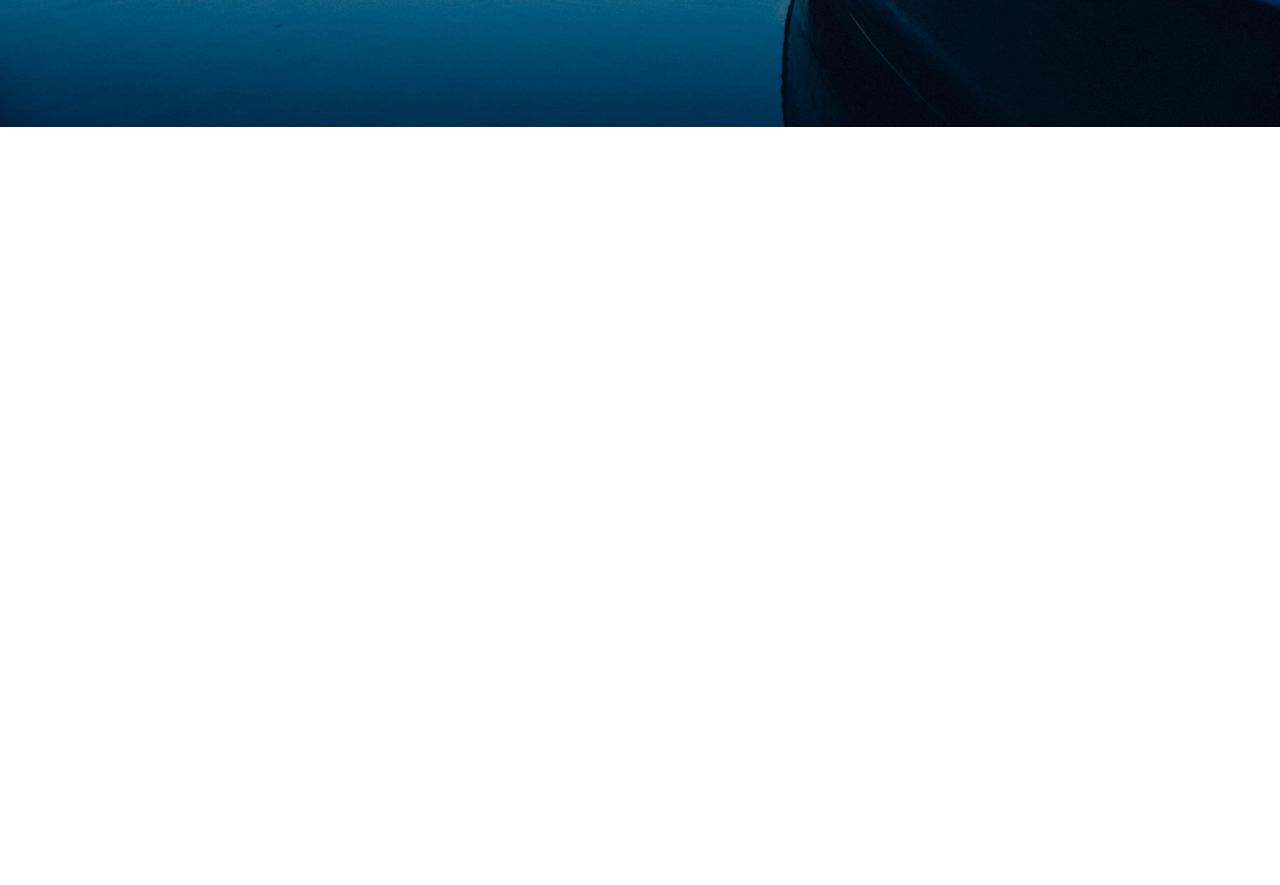
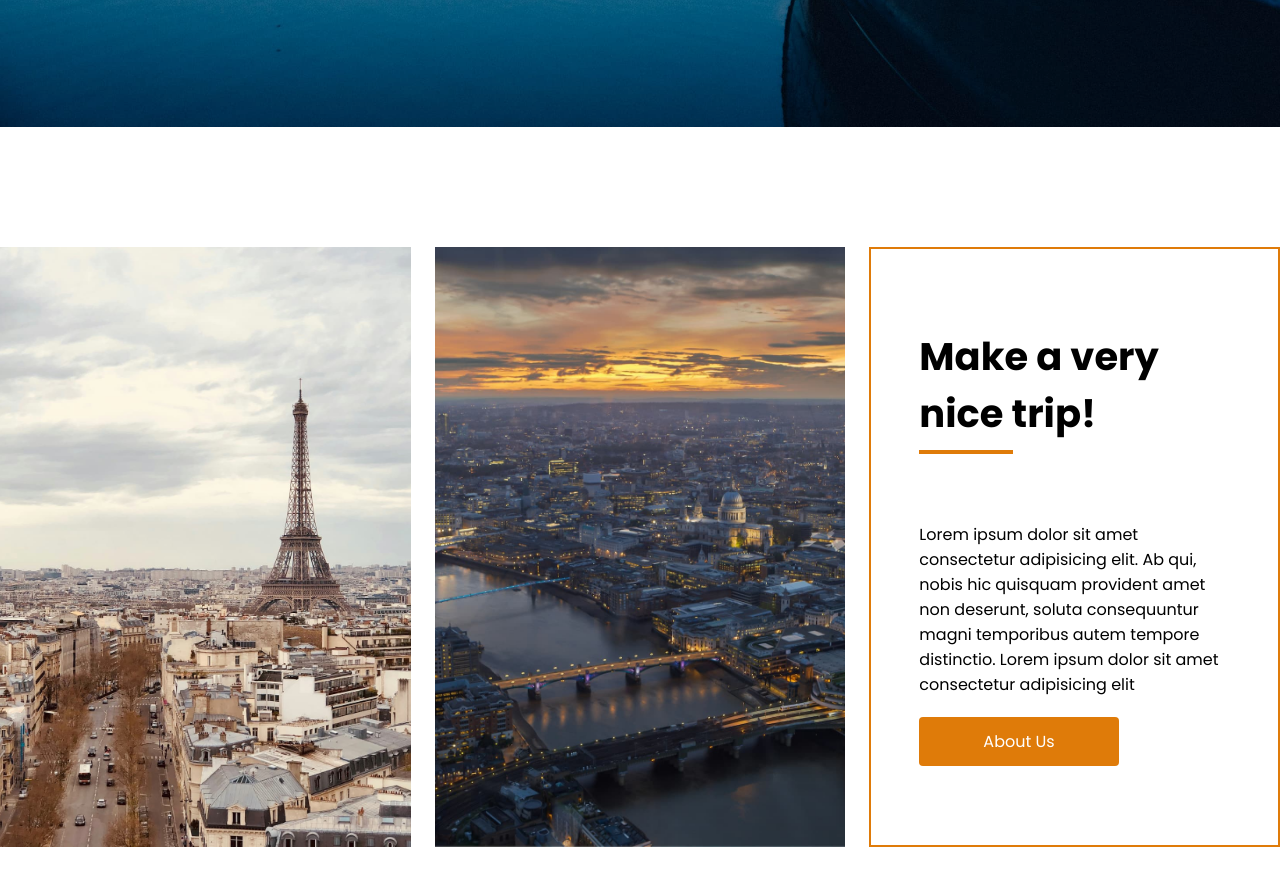
Before and after one commit to CauaLima17/simple-react-landing-page, a React (Vite) app: page / in a window 1280 px wide. Shown: the part 800-1685 px from the top of the page. Before the commit the page ends 927 px from the top, so only its background shows below. Built offline with nearby package versions, Linux system fonts and the light colour scheme.

Commit message:
adicionado about us section + novas fotos

```diff
--- /dev/null
+++ b/src/components/AboutSection/AboutSection.css
@@ -0,0 +1,81 @@
+.about-us {
+  display: flex;
+  flex-wrap: wrap;
+  max-width: 1400px;
+  margin: 0 auto;
+  gap: 24px;
+  padding: 120px 0;
+}
+
+.about-us > .flex-item {
+  position: relative;
+  height: 600px;
+  flex: 1 1 400px;
+  transition: .3s;
+}
+
+.city-trip {
+  height: 100%;
+  object-fit: cover;
+  transition: .3s;
+}
+
+.city-name {
+  display: flex;
+  justify-content: center;
+  align-items: center;
+  top: 0;
+  left: 0;
+  position: absolute;
+  width: 100%;
+  height: 100%;
+  opacity: 0;
+  color: #fff;
+  text-align: center;
+  font-size: 2.4rem;
+  transition: .3s;
+}
+
+.city-name:hover {
+  opacity: 1;
+  backdrop-filter: brightness(0.5);
+}
+
+section.about {
+  display: flex;
+  flex-direction: column;
+  justify-content: center;
+  padding: 24px 48px;
+  border: 2px solid #DF7B09;
+  gap: 20px;
+}
+
+section.about h1 {
+  font-size: 2.4rem;
+  margin-bottom: 48px;
+}
+
+section.about h1::after {
+  display: block;
+  margin-top: 8px;
+  content: '';
+  width: 30%;
+  height: 4px;
+  background-color: #DF7B09;
+}
+
+.about-btn {
+  border: none;
+  border-radius: 4px;
+  cursor: pointer;
+  color: #fff;
+  background-color: #DF7B09;
+  padding: 12px 64px;
+  font-size: 1rem;
+  transition: .3s;
+  align-self: start;
+}
+
+.about-btn:hover {
+  background-color: #a55f0e;
+}
--- /dev/null
+++ b/src/components/AboutSection/AboutSection.jsx
@@ -0,0 +1,28 @@
+import React from 'react';
+import cityImage1 from '../../assets/img/city-1.jpg';
+import cityImage2 from '../../assets/img/city-2.jpg';
+import './AboutSection.css';
+
+const AboutSection = () => {
+  return (
+    <article className='about-us' id='about-us'>
+      <div className='flex-item'>
+        <img className='city-trip' src={cityImage1} alt="cidade-1"/>
+        <h3 className='city-name'>Paris</h3>
+      </div>
+
+      <div className='flex-item'>
+        <img className='city-trip' src={cityImage2} alt="cidade-1"/>
+        <h3 className='city-name'>London</h3>
+      </div>
+
+        <section className='about flex-item'>
+          <h1>Make a very nice trip!</h1>
+          <p>Lorem ipsum dolor sit amet consectetur adipisicing elit. Ab qui, nobis hic quisquam provident amet non deserunt, soluta consequuntur magni temporibus autem tempore distinctio. Lorem ipsum dolor sit amet consectetur adipisicing elit</p>
+          <button className='about-btn'>About Us</button>
+        </section>
+    </article>
+  )
+}
+
+export default AboutSection
--- a/src/components/HeroSection/Header/Header.jsx
+++ b/src/components/HeroSection/Header/Header.jsx
@@ -6,10 +6,10 @@ const Header = () => {
     <header className='header'>
       <h1 className='logo'><a href="/">Page Logo</a></h1>
 
-      <nav>
+      <nav aria-label='Navegação Principal'>
         <ul className='menu'>
-          <li><a href="/">Home</a></li>
-          <li><a href="/">About</a></li>
+          <li><a href="/" aria-current='page'>Home</a></li>
+          <li><a href="#about-us">About</a></li>
           <li><a href="/">Service</a></li>
           <li><a href="/">Project</a></li>
           <li><a href="/">Blog</a></li>
--- a/src/pages/Home.jsx
+++ b/src/pages/Home.jsx
@@ -1,14 +1,20 @@
 import React from 'react';
 import Header from '../components/HeroSection/Header/Header.jsx';
 import Intro from '../components/HeroSection/Intro/Intro.jsx';
+import AboutSection from '../components/AboutSection/AboutSection.jsx';
 import '../styles/Home.css'
 
 const Home = () => {
   return (
-    <div className='header-intro'>
-      <Header/>
-      <Intro/>
-    </div>
+    <>
+      <div className='header-intro'>
+        <Header/>
+        <Intro/>
+      </div>
+
+      <AboutSection />
+    </>
+
   )
 }
 
--- a/src/styles/global.css
+++ b/src/styles/global.css
@@ -13,3 +13,8 @@ a {
   display: block;
   text-decoration: none;
 }
+
+img {
+  display: block;
+  max-width: 100%;
+}
```
Also changed, not shown: src/assets/img/city-1.jpg, src/assets/img/city-2.jpg.
